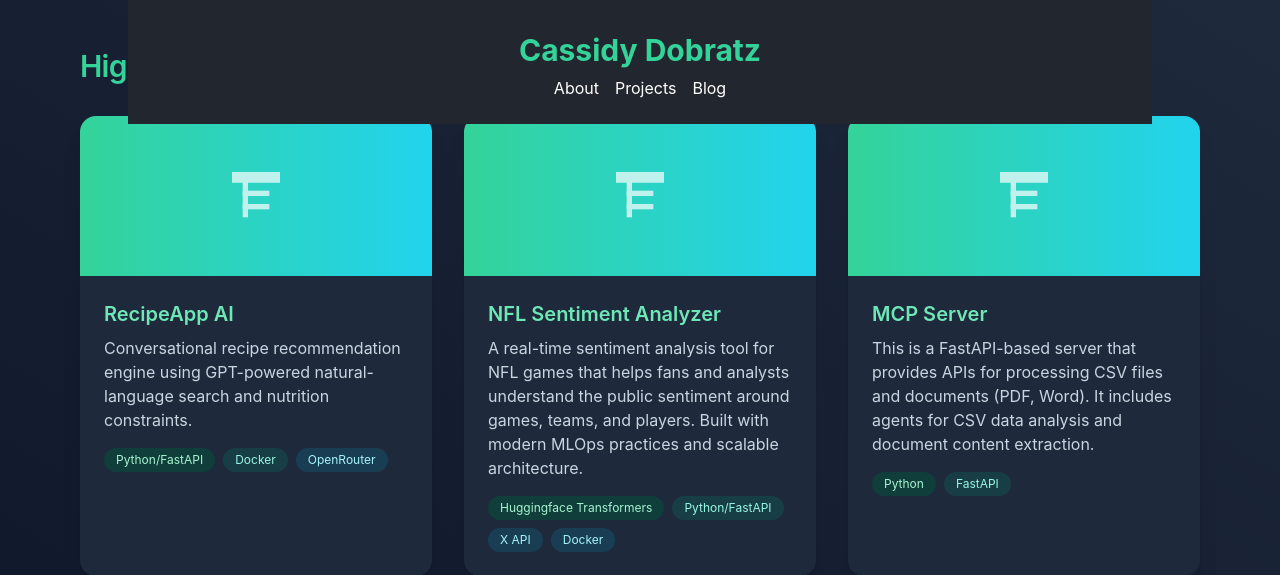
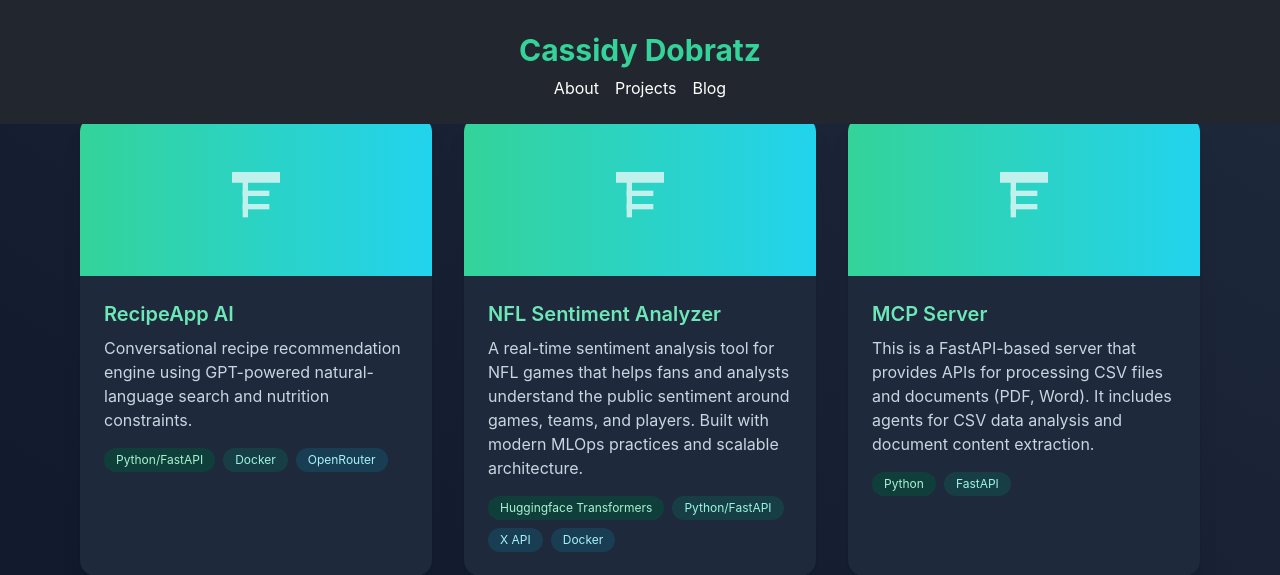
Before and after one commit to cdobratz/CassidyBlog, a Flask app: page /projects in a window 1280 px wide. Shown: the top 575 px of the page. Run offline with Flask 3, Linux system fonts and the light colour scheme; some libraries are stand-ins or nearby versions.

Commit message:
Fix UI on about and projects pages

```diff
--- a/templates/about.html
+++ b/templates/about.html
@@ -9,7 +9,7 @@
     <link rel="icon" href="{{ url_for('static', filename='favicon.ico') }}">
 </head>
 <body class="bg-gradient-to-tr from-slate-900 to-slate-800 min-h-screen text-slate-100">
-    <header class="max-w-5xl mx-auto px-4 pt-8 pb-6 flex flex-col items-center">
+    <header class="w-full px-4 pt-8 pb-6 flex flex-col items-center">
         <a href="{{ url_for('index') }}" class="site-title text-3xl font-bold text-emerald-400 mb-2">Cassidy Dobratz</a>
         <nav class="flex gap-4">
             <a href="{{ url_for('index') }}#about" class="hover:underline">About</a>
--- a/templates/projects.html
+++ b/templates/projects.html
@@ -9,7 +9,7 @@
     <link rel="icon" href="{{ url_for('static', filename='favicon.ico') }}">
 </head>
 <body class="bg-gradient-to-tr from-slate-900 to-slate-800 min-h-screen text-slate-100">
-    <header class="max-w-5xl mx-auto px-4 pt-8 pb-6 flex flex-col items-center">
+    <header class="w-full px-4 pt-8 pb-6 flex flex-col items-center">
         <a href="{{ url_for('index') }}" class="site-title text-3xl font-bold text-emerald-400 mb-2">Cassidy Dobratz</a>
         <nav class="flex gap-4">
             <a href="{{ url_for('index') }}#about" class="hover:underline">About</a>
```
